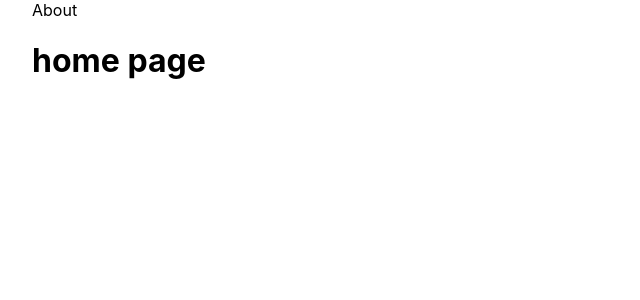
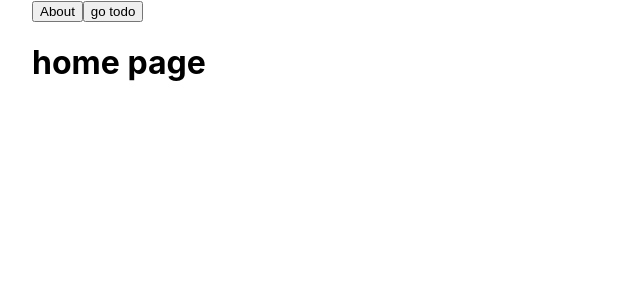
Before and after one commit to 4kimball/nextjs-playground, a Next.js app: page / in a window 1280 px wide. Shown: the top 300 px of the page, without its empty margins (0-640 px from the left). Built offline with nearby package versions, Linux system fonts and the light colour scheme.

Commit message:
add navbar & update README

```diff
--- a/components/Navbar.tsx
+++ b/components/Navbar.tsx
@@ -5,7 +5,10 @@ const Navbar: FC = () => {
   return (
     <div>
       <Link href="/about">
-        <a>About</a>
+        <button>About</button>
+      </Link>
+      <Link href="/todo/intro">
+        <button>go todo</button>
       </Link>
     </div>
   );
```
Also changed, not shown: pages/todo/intro.tsx (added, +11 -0 lines), 1 other file (tests, documents, lock files or other folders).
